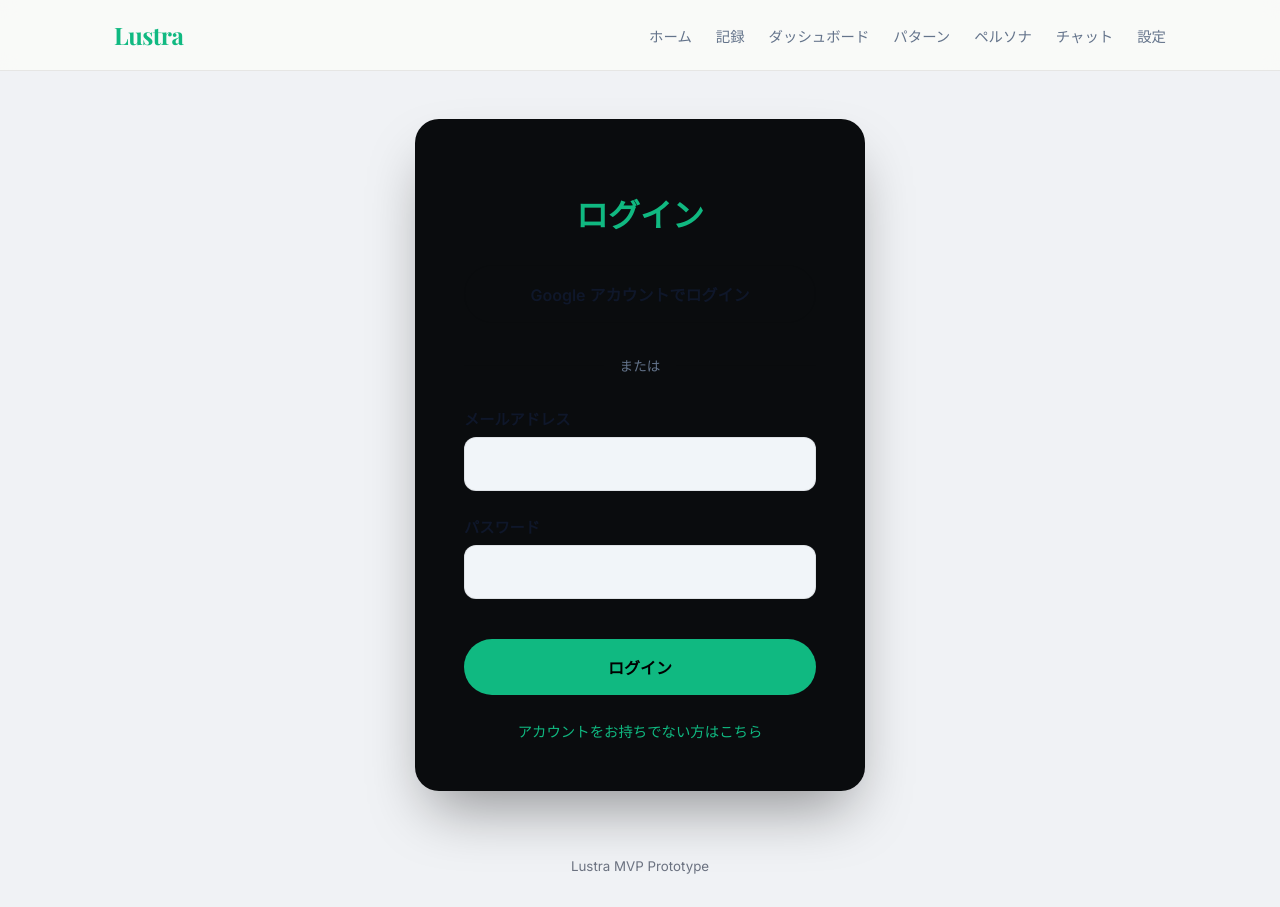
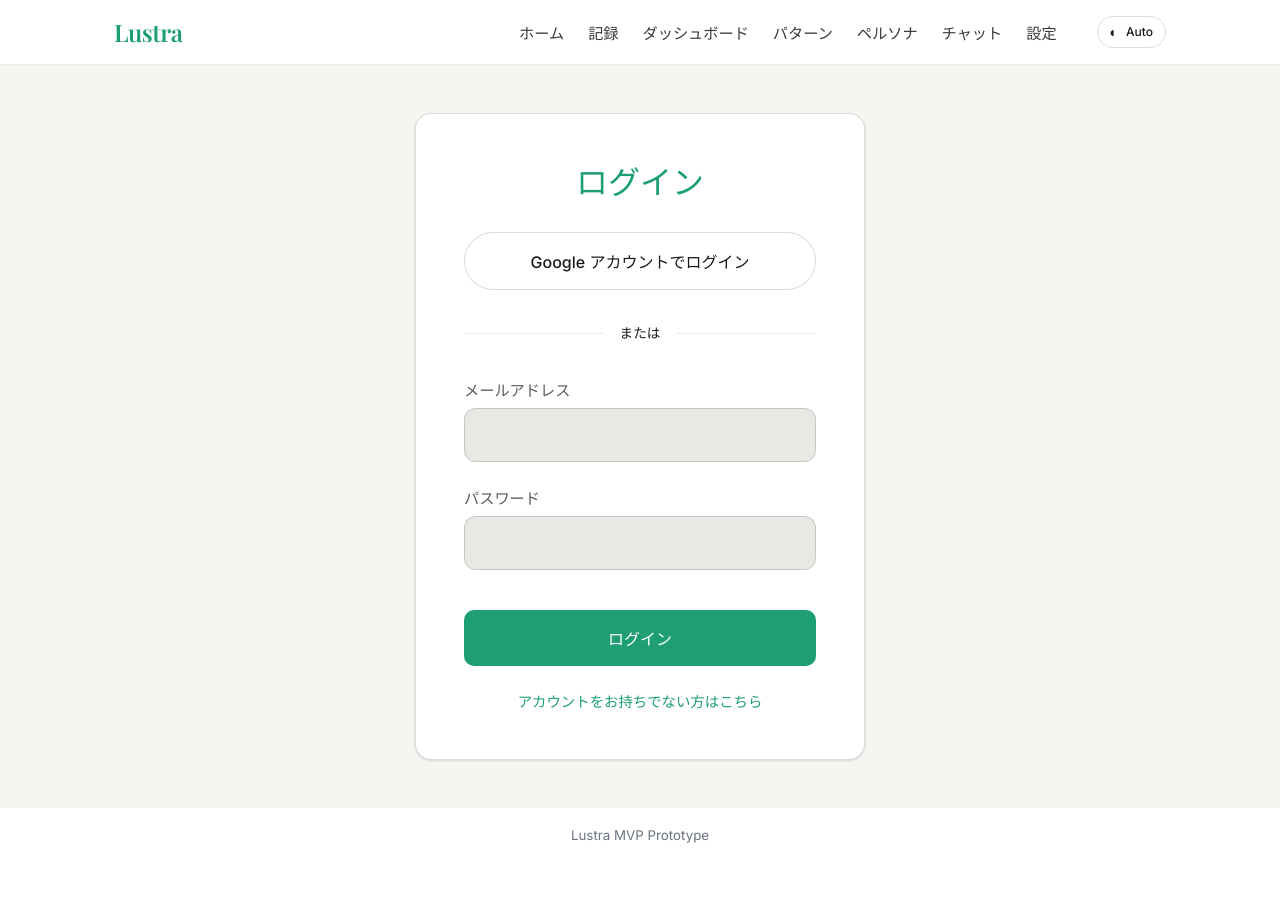
Before and after one commit to Yukkurisiteikitai/LustraEngine, a Next.js app: page /login in a window 1280 px wide. After the commit the page ends 876 px from the top, so only its background shows below. Built offline with nearby package versions, Linux system fonts and the light colour scheme; no server answers; a web font is replaced by a local one.

Commit message:
feat: good design

```diff
--- a/app/globals.css
+++ b/app/globals.css
@@ -1,48 +1,173 @@
 :root {
-  /* Colors - The Ink and the Mist (Inspired by YourselfLM OGP) */
-  --background: #f0f2f5; /* Misty base (Soft Blue-Gray) */
-  --foreground: #0f172a;
-  --card: #0a0c0e;      /* Deep Ink (From OGP left side) */
-  --card-foreground: #f8fafc;
-  --primary: #10b981;    /* Spirit Green (The inner light) */
-  --primary-foreground: #000000;
-  --secondary: #e2e8f0;
-  --secondary-foreground: #0f172a;
-  --muted: #f1f5f9;
-  --muted-foreground: #64748b;
-  --accent: #064e3b;
-  --accent-foreground: #ffffff;
-  --border: rgba(0, 0, 0, 0.08);
-  --input: #0a0c0e;
-  --ring: #10b981;
-  --radius: 1.5rem;
+  /* ─── Light Mode (デフォルト) ─── */
+  /* Surface / Background */
+  --surface-page:          #F5F5F2;
+  --surface-nav:           #FFFFFF;
+  --surface-card:          #FFFFFF;
+  --surface-input-box:     #F0F0ED;
+  --surface-input:         #E8E8E5;
+  --surface-elevated:      #FFFFFF;
 
   /* Typography */
+  --text-primary:          #1A1A18;
+  --text-secondary:        #5C5C58;
+  --text-tertiary:         #9A9A94;
+  --text-on-accent:        #FFFFFF;
+  --text-nav:              #3A3A36;
+  --text-nav-active:       #1D9E75;
+
+  /* Border */
+  --border-subtle:         rgba(0, 0, 0, 0.08);
+  --border-default:        rgba(0, 0, 0, 0.14);
+  --border-strong:         rgba(0, 0, 0, 0.22);
+
+  /* Accent */
+  --accent-primary:        #1D9E75;
+  --accent-primary-hover:  #168A64;
+  --accent-primary-subtle: #E1F5EE;
+
+  /* Semantic */
+  --semantic-error:        #D85A30;
+  --semantic-error-subtle: #FAECE7;
+
+  /* Progress bar */
+  --progress-track:        rgba(0, 0, 0, 0.10);
+  --progress-fill:         #1D9E75;
+
+  /* Shadow */
+  --shadow-card:           0 1px 3px rgba(0,0,0,0.08), 0 1px 2px rgba(0,0,0,0.06);
+
+  /* Typography Base */
   --font-sans: 'Inter', -apple-system, BlinkMacSystemFont, 'Segoe UI', Roboto, sans-serif;
   --font-serif: 'Playfair Display', Georgia, serif;
-
-  /* Shadows - Foggy and deep */
-  --shadow-sm: 0 1px 2px 0 rgba(0, 0, 0, 0.05);
-  --shadow: 0 20px 50px -10px rgba(0, 0, 0, 0.3);
-  --shadow-md: 0 30px 60px -15px rgba(0, 0, 0, 0.4);
+  --radius: 1rem;
 
   color-scheme: light;
 }
 
+/* ─── Dark Mode ─── */
+[data-theme='dark'] {
+  --surface-page:          #141413;
+  --surface-nav:           #1C1C1A;
+  --surface-card:          #1C1C1A;
+  --surface-input-box:     #2A2A27;
+  --surface-input:         #323230;
+  --surface-elevated:      #242422;
+
+  --text-primary:          #F0EFE8;
+  --text-secondary:        #A8A89E;
+  --text-tertiary:         #6A6A62;
+  --text-on-accent:        #FFFFFF;
+  --text-nav:              #C8C8C0;
+  --text-nav-active:       #5DCAA5;
+
+  --border-subtle:         rgba(255, 255, 255, 0.06);
+  --border-default:        rgba(255, 255, 255, 0.10);
+  --border-strong:         rgba(255, 255, 255, 0.18);
+
+  --accent-primary:        #1D9E75;
+  --accent-primary-hover:  #22B585;
+  --accent-primary-subtle: #0A3D2E;
+
+  --semantic-error:        #F0997B;
+  --semantic-error-subtle: #3D1F14;
+
+  --progress-track:        rgba(255, 255, 255, 0.12);
+  --progress-fill:         #1D9E75;
+
+  --shadow-card:           0 1px 3px rgba(0,0,0,0.40), 0 1px 2px rgba(0,0,0,0.30);
+
+  color-scheme: dark;
+}
+
+/* Auto モード (OS設定に従う) */
 @media (prefers-color-scheme: dark) {
-  :root {
-    --background: #0a0c0e; /* Deep Ink base */
-    --foreground: #e2e8f0;
-    --card: #14171a;      /* Slightly lighter ink */
-    --card-foreground: #f8fafc;
-    --primary: #34d399;
-    --primary-foreground: #000000;
-    --border: rgba(255, 255, 255, 0.1);
-    --muted: #1e293b;
-    --muted-foreground: #94a3b8;
-
+  :root:not([data-theme='light']):not([data-theme='dark']) {
+    --surface-page:          #141413;
+    --surface-nav:           #1C1C1A;
+    --surface-card:          #1C1C1A;
+    --surface-input-box:     #2A2A27;
+    --surface-input:         #323230;
+    --surface-elevated:      #242422;
+    --text-primary:          #F0EFE8;
+    --text-secondary:        #A8A89E;
+    --text-tertiary:         #6A6A62;
+    --text-on-accent:        #FFFFFF;
+    --text-nav:              #C8C8C0;
+    --text-nav-active:       #5DCAA5;
+    --border-subtle:         rgba(255, 255, 255, 0.06);
+    --border-default:        rgba(255, 255, 255, 0.10);
+    --border-strong:         rgba(255, 255, 255, 0.18);
+    --accent-primary:        #1D9E75;
+    --accent-primary-hover:  #22B585;
+    --accent-primary-subtle: #0A3D2E;
+    --semantic-error:        #F0997B;
+    --semantic-error-subtle: #3D1F14;
+    --progress-track:        rgba(255, 255, 255, 0.12);
+    --progress-fill:         #1D9E75;
+    --shadow-card:           0 1px 3px rgba(0,0,0,0.40), 0 1px 2px rgba(0,0,0,0.30);
     color-scheme: dark;
   }
+}
+
+/* Global Reset & Base Typography */
+* {
+  margin: 0;
+  padding: 0;
+  box-sizing: border-box;
+}
+
+html {
+  background-color: var(--surface-page);
+  color: var(--text-primary);
+  font-family: var(--font-sans);
+  transition: background-color 0.15s ease, color 0.15s ease;
+  -webkit-font-smoothing: antialiased;
+}
+
+body {
+  min-height: 100vh;
+}
+
+h1, h2, h3, h4 {
+  color: var(--text-primary);
+  font-family: var(--font-serif);
+  font-weight: 500;
+  line-height: 1.3;
+}
+
+p, li, span {
+  color: var(--text-primary);
+  line-height: 1.7;
+}
+
+a {
+  color: var(--accent-primary);
+  text-decoration: none;
+  transition: color 0.15s ease;
+}
+
+a:hover {
+  color: var(--accent-primary-hover);
+}
+
+::placeholder {
+  color: var(--text-tertiary);
+}
+
+/* Functional Transitions */
+.transition-all {
+  transition: color 0.15s ease, background-color 0.15s ease, border-color 0.15s ease, opacity 0.2s ease;
+}
+
+/* Page Entry Animation */
+@keyframes fadeInUp {
+  from { opacity: 0; transform: translateY(8px); }
+  to   { opacity: 1; transform: translateY(0); }
+}
+
+.page-enter {
+  animation: fadeInUp 0.4s ease forwards;
 }
 
 /* Optional Light Mode (swapped colors) */
--- a/app/layout.tsx
+++ b/app/layout.tsx
@@ -43,7 +43,7 @@ export default function RootLayout({
   children: React.ReactNode;
 }>) {
   return (
-    <html lang="ja" className={`${inter.variable} ${playfair.variable}`}>
+    <html lang="ja" className={`${inter.variable} ${playfair.variable}`} suppressHydrationWarning>
       <body className="antialiased">
         <Providers>{children}</Providers>
       </body>
--- a/app/login/page.module.css
+++ b/app/login/page.module.css
@@ -2,41 +2,41 @@
   display: flex;
   justify-content: center;
   align-items: center;
-  min-height: calc(100vh - 120px);
+  min-height: calc(100vh - 80px);
   padding: 3rem 1.5rem;
-  background: var(--background); /* Gray background board */
+  background-color: var(--surface-page);
 }
 
 .card {
   width: 100%;
   max-width: 450px;
-  background: var(--card);
-  border-radius: var(--radius);
+  background-color: var(--surface-card);
+  border-radius: 16px;
   padding: 3rem;
-  box-shadow: var(--shadow-md);
-  border: 1px solid var(--border);
+  box-shadow: var(--shadow-card);
+  border: 1px solid var(--border-default);
 }
 
 .title {
   font-family: var(--font-serif);
   font-size: 2rem;
-  font-weight: 700;
+  font-weight: 500;
   text-align: center;
   margin-bottom: 2rem;
-  color: var(--primary);
+  color: var(--accent-primary);
 }
 
 .googleButton {
   width: 100%;
   padding: 1rem;
-  border: 1px solid var(--border);
+  border: 1px solid var(--border-default);
   border-radius: 3rem;
-  background: var(--card);
-  color: var(--foreground);
+  background: var(--surface-card);
+  color: var(--text-primary);
   font-size: 1rem;
-  font-weight: 600;
+  font-weight: 500;
   cursor: pointer;
-  transition: all 0.2s ease;
+  transition: all 0.15s ease;
   display: flex;
   align-items: center;
   justify-content: center;
@@ -44,14 +44,8 @@
 }
 
 .googleButton:hover {
-  background: var(--muted);
-  border-color: var(--muted-foreground);
-  transform: translateY(-1px);
-}
-
-.googleButton:disabled {
-  opacity: 0.6;
-  cursor: not-allowed;
+  background-color: var(--surface-input-box);
+  border-color: var(--border-strong);
 }
 
 .divider {
@@ -59,7 +53,7 @@
   align-items: center;
   gap: 1rem;
   margin: 2rem 0;
-  color: var(--muted-foreground);
+  color: var(--text-tertiary);
   font-size: 0.85rem;
 }
 
@@ -68,7 +62,7 @@
   content: '';
   flex: 1;
   height: 1px;
-  background: var(--border);
+  background: var(--border-subtle);
 }
 
 .form {
@@ -85,36 +79,27 @@
 
 .label {
   font-size: 0.95rem;
-  font-weight: 600;
-  color: var(--foreground);
+  font-weight: 500;
+  color: var(--text-secondary);
 }
 
 .input {
   padding: 1rem 1.25rem;
-  border: 1px solid var(--border);
+  border: 1px solid var(--border-default);
   border-radius: 0.75rem;
   font-size: 1rem;
-  background: var(--muted);
-  color: var(--foreground);
-  transition: all 0.2s ease;
+  background: var(--surface-input);
+  color: var(--text-primary);
+  transition: border-color 0.15s ease;
 }
 
 .input:focus {
-  background: var(--card);
-  border-color: var(--primary);
-  box-shadow: 0 0 0 4px rgba(82, 115, 99, 0.1);
+  border-color: var(--accent-primary);
   outline: none;
 }
 
 .error {
-  color: #dc2626;
-  font-size: 0.85rem;
-  margin: 0;
-  font-weight: 500;
-}
-
-.success {
-  color: #16a34a;
+  color: var(--semantic-error);
   font-size: 0.85rem;
   margin: 0;
   font-weight: 500;
@@ -122,26 +107,19 @@
 
 .submit {
   padding: 1rem;
-  background: var(--primary);
-  color: var(--primary-foreground);
+  background-color: var(--accent-primary);
+  color: var(--text-on-accent);
   border: none;
-  border-radius: 3rem;
+  border-radius: 10px;
   font-size: 1rem;
-  font-weight: 600;
+  font-weight: 500;
   cursor: pointer;
   margin-top: 1rem;
-  transition: all 0.3s ease;
+  transition: background-color 0.15s ease;
 }
 
 .submit:hover {
-  background: #3e584b;
-  transform: translateY(-2px);
-  box-shadow: 0 8px 20px rgba(82, 115, 99, 0.3);
-}
-
-.submit:disabled {
-  opacity: 0.6;
-  cursor: not-allowed;
+  background-color: var(--accent-primary-hover);
 }
 
 .toggle {
@@ -150,15 +128,15 @@
   margin-top: 1.5rem;
   background: none;
   border: none;
-  color: var(--primary);
+  color: var(--accent-primary);
   font-size: 0.9rem;
   font-weight: 500;
   cursor: pointer;
   text-align: center;
-  transition: color 0.2s ease;
+  transition: color 0.15s ease;
 }
 
 .toggle:hover {
   text-decoration: underline;
-  color: #3e584b;
+  color: var(--accent-primary-hover);
 }
--- a/components/Header.module.css
+++ b/components/Header.module.css
@@ -1,21 +1,17 @@
 .header {
-  background: var(--background);
-  border-bottom: 1px solid var(--border);
+  background-color: var(--surface-nav);
+  border-bottom: 1px solid var(--border-subtle);
   position: sticky;
   top: 0;
   z-index: 50;
   backdrop-filter: blur(8px);
-  background: rgba(252, 252, 249, 0.8);
-}
-
-:global(.dark) .header {
-  background: rgba(26, 28, 28, 0.8);
+  transition: all 0.3s ease;
 }
 
 .inner {
   max-width: 1100px;
   margin: 0 auto;
-  padding: 1.2rem 1.5rem;
+  padding: 1rem 1.5rem;
   display: flex;
   align-items: center;
   justify-content: space-between;
@@ -25,8 +21,8 @@
 .brand {
   font-family: var(--font-serif);
   font-size: 1.5rem;
-  font-weight: 700;
-  color: var(--primary);
+  font-weight: 600;
+  color: var(--accent-primary);
   letter-spacing: -0.02em;
 }
 
@@ -34,31 +30,46 @@
   display: flex;
   align-items: center;
   gap: 1.5rem;
-  font-size: 0.9rem;
+  font-size: 0.95rem;
   font-weight: 500;
-  color: var(--muted-foreground);
+  color: var(--text-nav);
 }
 
 .nav a {
-  transition: color 0.2s ease;
+  color: var(--text-nav);
+  transition: color 0.15s ease;
+  text-decoration: none;
 }
 
 .nav a:hover {
-  color: var(--foreground);
+  color: var(--text-primary);
+}
+
+.nav a[aria-current="page"],
+.nav a.active {
+  color: var(--text-nav-active);
+}
+
+.actions {
+  display: flex;
+  align-items: center;
+  gap: 1.2rem;
+  margin-left: 1rem;
 }
 
 .logoutBtn {
-  background: var(--muted);
-  border: none;
-  border-radius: var(--radius);
-  padding: 0.4rem 1rem;
-  font-size: 0.8rem;
+  background: transparent;
+  border: 1px solid var(--border-default);
+  border-radius: 20px;
+  padding: 0.4rem 1.2rem;
+  font-size: 0.85rem;
   cursor: pointer;
-  color: var(--foreground);
-  transition: all 0.2s ease;
+  color: var(--text-nav);
+  transition: all 0.15s ease;
 }
 
 .logoutBtn:hover {
-  background: var(--secondary);
-  transform: translateY(-1px);
+  background: var(--surface-input-box);
+  border-color: var(--border-strong);
+  color: var(--text-primary);
 }
--- a/components/Header.tsx
+++ b/components/Header.tsx
@@ -3,6 +3,7 @@
 import Link from 'next/link';
 import { useAuth } from '@/app/providers';
 import { createSupabaseBrowserClient } from '@/lib/supabase/client';
+import ThemeToggle from './ThemeToggle';
 import styles from './Header.module.css';
 
 export default function Header() {
@@ -28,11 +29,15 @@ export default function Header() {
           <Link href="/persona">ペルソナ</Link>
           <Link href="/chat">チャット</Link>
           <Link href="/settings">設定</Link>
-          {!loading && user && (
-            <button type="button" className={styles.logoutBtn} onClick={handleLogout}>
-              ログアウト
-            </button>
-          )}
+
+          <div className={styles.actions}>
+            <ThemeToggle />
+            {!loading && user && (
+              <button type="button" className={styles.logoutBtn} onClick={handleLogout}>
+                ログアウト
+              </button>
+            )}
+          </div>
         </nav>
       </div>
     </header>
--- a/components/ObstacleForm.module.css
+++ b/components/ObstacleForm.module.css
@@ -1,140 +1,124 @@
 .formContainer {
-  max-width: 650px;
-  margin: 4rem auto;
+  max-width: 700px;
+  margin: 3rem auto;
   padding: 0 1.5rem;
 }
 
 .progress {
-  margin-bottom: 3.5rem;
-  background: rgba(255, 255, 255, 0.03); /* Faint track */
-  height: 14px;
-  border-radius: 7px;
+  margin-bottom: 3rem;
+  background-color: var(--progress-track);
+  height: 6px;
+  border-radius: 999px;
   position: relative;
   overflow: hidden;
-  border: 1px solid rgba(255, 255, 255, 0.05);
 }
 
 .progressBar {
-  background: var(--primary); /* Spirit Green */
+  background-color: var(--progress-fill);
   height: 100%;
-  border-radius: 7px;
-  transition: width 0.8s cubic-bezier(0.16, 1, 0.3, 1);
-  box-shadow: 0 0 20px rgba(16, 185, 129, 0.4);
+  border-radius: 999px;
+  transition: width 0.3s ease;
 }
 
 .stepText {
   position: absolute;
-  top: 22px;
+  top: 14px;
   right: 0;
   font-size: 0.75rem;
-  color: var(--muted-foreground);
+  color: var(--text-secondary);
   font-weight: 500;
-  letter-spacing: 0.1em;
-  text-transform: uppercase;
+  letter-spacing: 0.05em;
 }
 
 .form {
-  background: var(--card); /* Deep Ink Black */
-  border: 1px solid rgba(255, 255, 255, 0.03);
-  border-radius: var(--radius);
-  padding: 4rem;
+  background-color: var(--surface-input-box);
+  border: 1px solid var(--border-default);
+  border-radius: 16px;
+  padding: 3rem;
   display: grid;
-  gap: 3.5rem;
-  box-shadow: var(--shadow-md);
-  position: relative;
+  gap: 2.5rem;
+  box-shadow: var(--shadow-card);
 }
 
 .stepContent {
   display: grid;
-  gap: 3.5rem;
-  animation: inkSplat 1s ease-out;
-}
-
-@keyframes inkSplat {
-  from { opacity: 0; transform: scale(0.98); filter: blur(10px); }
-  to { opacity: 1; transform: scale(1); filter: blur(0); }
+  gap: 2.5rem;
 }
 
 .group {
   display: grid;
-  gap: 1.2rem;
+  gap: 1rem;
 }
 
 .label {
-  font-family: var(--font-serif);
-  font-size: 1.6rem;
-  font-weight: 400;
-  color: var(--card-foreground); /* Spirit White */
-  line-height: 1.3;
+  font-family: var(--font-sans); /* Standardize to sans for forms as per spec */
+  font-size: 1.25rem;
+  font-weight: 500;
+  color: var(--text-primary);
+  line-height: 1.5;
 }
 
 .input {
-  border: 1px solid rgba(255, 255, 255, 0.08);
-  border-radius: 0.5rem; /* Geometric precision */
-  padding: 1.25rem 1.5rem;
-  background: rgba(255, 255, 255, 0.02);
-  transition: all 0.4s ease;
-  font-size: 1.1rem;
-  color: var(--card-foreground);
+  border: 1px solid var(--border-default);
+  border-radius: 8px;
+  padding: 12px 14px;
+  background-color: var(--surface-input);
+  transition: border-color 0.15s ease;
+  font-size: 1rem;
+  color: var(--text-primary);
 }
 
 .input::placeholder {
-  color: var(--muted-foreground);
-  opacity: 0.3;
+  color: var(--text-tertiary);
 }
 
 .input:focus {
-  background: rgba(255, 255, 255, 0.05);
-  border-color: var(--primary);
-  box-shadow: 0 0 0 1px var(--primary);
+  border-color: var(--accent-primary);
   outline: none;
 }
 
 .actions {
   display: flex;
   justify-content: flex-end;
-  gap: 2rem;
+  gap: 1.5rem;
   margin-top: 1rem;
 }
 
 .back {
   background: transparent;
-  color: var(--muted-foreground);
-  border: 1px solid rgba(255, 255, 255, 0.1);
-  border-radius: 0.25rem;
-  padding: 0.75rem 2rem;
-  font-size: 0.9rem;
+  color: var(--text-secondary);
+  border: 1px solid var(--border-default);
+  border-radius: 10px;
+  padding: 12px 24px;
   font-weight: 500;
   cursor: pointer;
-  transition: all 0.3s ease;
+  transition: all 0.15s ease;
 }
 
 .back:hover {
-  color: var(--card-foreground);
-  border-color: var(--card-foreground);
-  background: rgba(255, 255, 255, 0.05);
+  color: var(--text-primary);
+  border-color: var(--border-strong);
+  background-color: var(--surface-input);
 }
 
 .error {
   margin: 0;
-  color: #f87171;
-  font-size: 0.85rem;
+  color: var(--semantic-error);
+  font-size: 0.875rem;
 }
 
 .submit {
-  background: var(--primary);
-  color: var(--primary-foreground);
-  border: 0;
-  border-radius: 0.25rem; /* Geometric precision like OGP icons */
-  padding: 0.75rem 3rem;
+  background-color: var(--accent-primary);
+  color: var(--text-on-accent);
+  border: none;
+  border-radius: 10px;
+  padding: 14px 24px;
   font-size: 1rem;
-  font-weight: 700;
+  font-weight: 500;
   cursor: pointer;
-  transition: all 0.4s cubic-bezier(0.16, 1, 0.3, 1);
+  transition: background-color 0.15s ease;
 }
 
 .submit:hover {
-  transform: translateY(-2px);
-  box-shadow: 0 10px 30px rgba(16, 185, 129, 0.5);
-  filter: brightness(1.1);
+  background-color: var(--accent-primary-hover);
 }
--- /dev/null
+++ b/components/ThemeToggle.module.css
@@ -0,0 +1,33 @@
+.toggle {
+  background: none;
+  border: 1px solid var(--border-default);
+  border-radius: 20px;
+  padding: 4px 12px;
+  cursor: pointer;
+  display: flex;
+  align-items: center;
+  gap: 8px;
+  font-size: 12px;
+  color: var(--text-nav);
+  transition: all 0.15s;
+  height: 32px;
+}
+
+.toggle:hover {
+  border-color: var(--border-strong);
+  background: var(--surface-input-box);
+}
+
+.icon {
+  font-size: 14px;
+}
+
+.label {
+  font-weight: 500;
+  text-transform: capitalize;
+}
+
+.placeholder {
+  width: 70px;
+  height: 32px;
+}
--- /dev/null
+++ b/components/ThemeToggle.tsx
@@ -0,0 +1,54 @@
+'use client';
+
+import { useTheme } from 'next-themes';
+import { useEffect, useState } from 'react';
+import styles from './ThemeToggle.module.css';
+
+export default function ThemeToggle() {
+  const { theme, setTheme } = useTheme();
+  const [mounted, setMounted] = useState(false);
+
+  // Avoid hydration mismatch
+  useEffect(() => setMounted(true), []);
+
+  if (!mounted) {
+    return <div className={styles.placeholder} />;
+  }
+
+  const cycleTheme = () => {
+    const nextTheme = {
+      system: 'light',
+      light: 'dark',
+      dark: 'system',
+    }[theme || 'system'] || 'system';
+    setTheme(nextTheme);
+  };
+
+  const getIcon = () => {
+    switch (theme) {
+      case 'light': return '☀';
+      case 'dark': return '☾';
+      default: return '◐';
+    }
+  };
+
+  const getLabel = () => {
+    switch (theme) {
+      case 'light': return 'Light';
+      case 'dark': return 'Dark';
+      default: return 'Auto';
+    }
+  };
+
+  return (
+    <button
+      className={styles.toggle}
+      onClick={cycleTheme}
+      aria-label={`テーマ切り替え: 現在は${getLabel()}`}
+      title="Auto / Light / Dark"
+    >
+      <span className={styles.icon}>{getIcon()}</span>
+      <span className={styles.label}>{getLabel()}</span>
+    </button>
+  );
+}
--- a/package.json
+++ b/package.json
@@ -17,6 +17,7 @@
     "@supabase/supabase-js": "^2.98.0",
     "@tanstack/react-query": "^5.90.21",
     "next": "15.5.15",
+    "next-themes": "^0.4.6",
     "p-limit": "^7.3.0",
     "react": "^19.2.4",
     "react-dom": "^19.2.4",
```
Also changed, not shown: app/providers.tsx (+7 -3 lines), components/ThemeProvider.tsx (added, +18 -0 lines), 1 other file (tests, documents, lock files or other folders).
